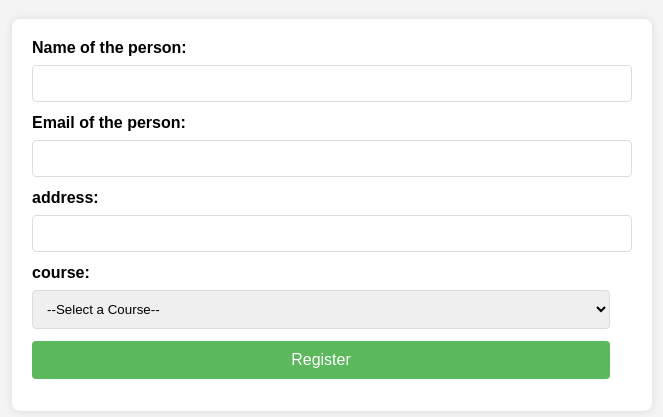
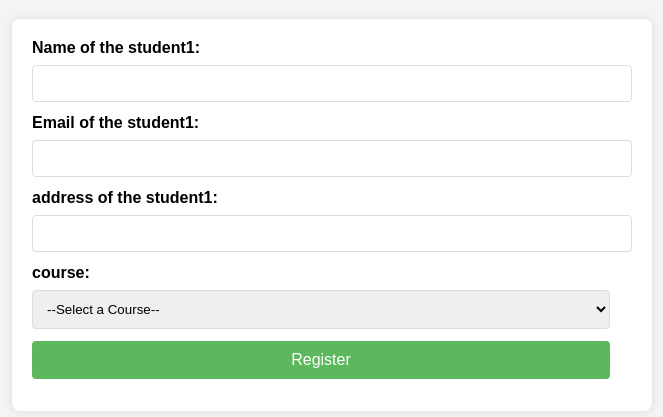
Before and after one commit to Aisalkyn85/devops-bootcamp-project, a website: page public/index.html in a window 1280 px wide. Shown: the part 81-498 px from the top of the page, without its empty margins (308-971 px from the left). Drawn offline with Linux system fonts and the light colour scheme.

Commit message:
updated as per student_1

```diff
--- a/public/index.html
+++ b/public/index.html
@@ -64,15 +64,15 @@
 <body>
     <h1>Student Registration New</h1>
     <form id="registrationForm">
-        <label for="name">Name of the person:</label>
+        <label for="name">Name of the student1:</label>
         <input type="text" id="name" name="name" required>
         <div id="nameError" class="error"></div>
 
-        <label for="email">Email of the person:</label>
+        <label for="email">Email of the student1:</label>
         <input type="email" id="email" name="email" required>
         <div id="emailError" class="error"></div>
 
-        <label for="address">address:</label>
+        <label for="address">address of the student1:</label>
         <input type="text" id="address" name="address" required>
         <div id="addressError" class="error"></div>
 
```
